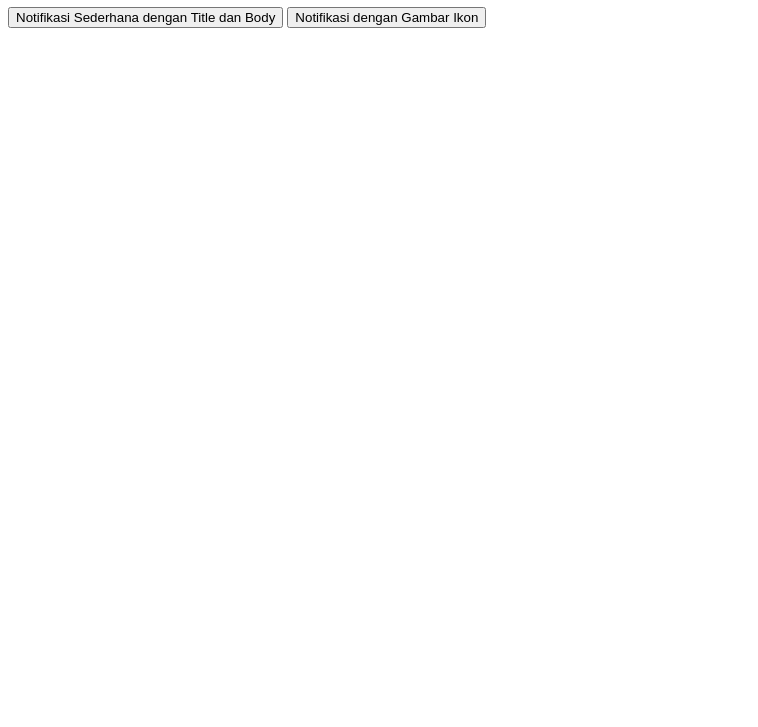
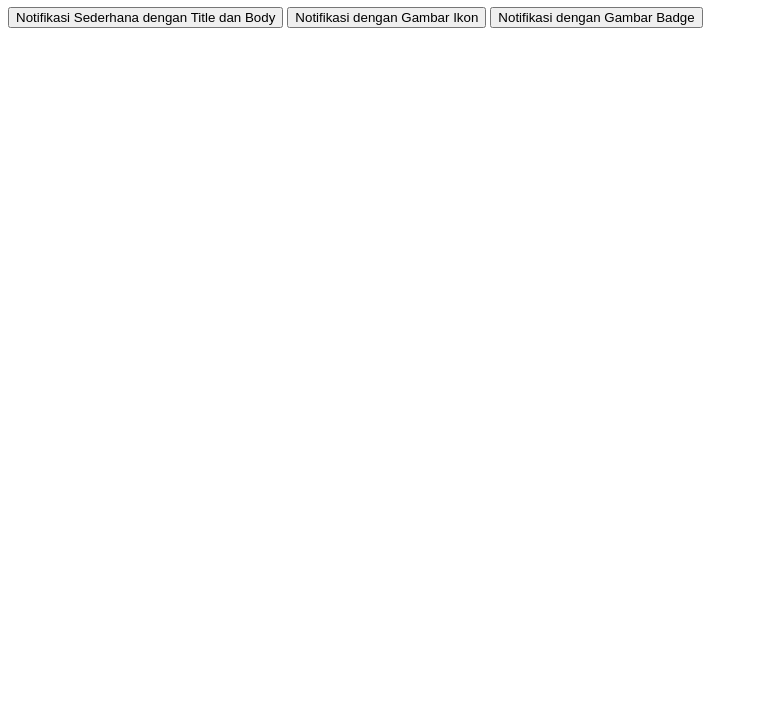
Before and after one commit to akbarreynaldi/Notification-API, a plain HTML site: page index.html in a window 1280 px wide. Shown: the part 73-800 px from the top of the page, without its empty margins (0-758 px from the left). Drawn offline with Linux system fonts and the light colour scheme.

Commit message:
menambahkan button showNotifikasiBadge dan fungsi showNotifikasiBadge

```diff
--- a/index.html
+++ b/index.html
@@ -10,6 +10,7 @@
     <h1>Notification API</h1>
     <button onclick="showNotifikasiSederhana()">Notifikasi Sederhana dengan Title dan Body</button>
     <button onclick="showNotifikasiIkon()">Notifikasi dengan Gambar Ikon</button>
+    <button onclick="showNotifikasiBadge()">Notifikasi dengan Gambar Badge</button>
     <script type="text/javascript">
         // Periksa service worker
         if (!('serviceWorker' in navigator)) {
@@ -79,6 +80,21 @@
                 console.error('Fitur notifikasi tidak diijinkan.');
             }
         }
+
+        function showNotifikasiBadge() {
+            const title = 'Notifikasi dengan Badge';
+            const options = {
+                'body': 'Ini adalah konten notifikasi dengan gambar badge.',
+                'badge': '/img/logo.png'
+            };
+            if (Notification.permission === 'granted') {
+                navigator.serviceWorker.ready.then(function(registration) {
+                    registration.showNotification(title, options);
+                });
+            } else {
+                console.error('Fitur notifikasi tidak diijinkan.');
+            }
+        }
     </script>
 </body>
 
```
